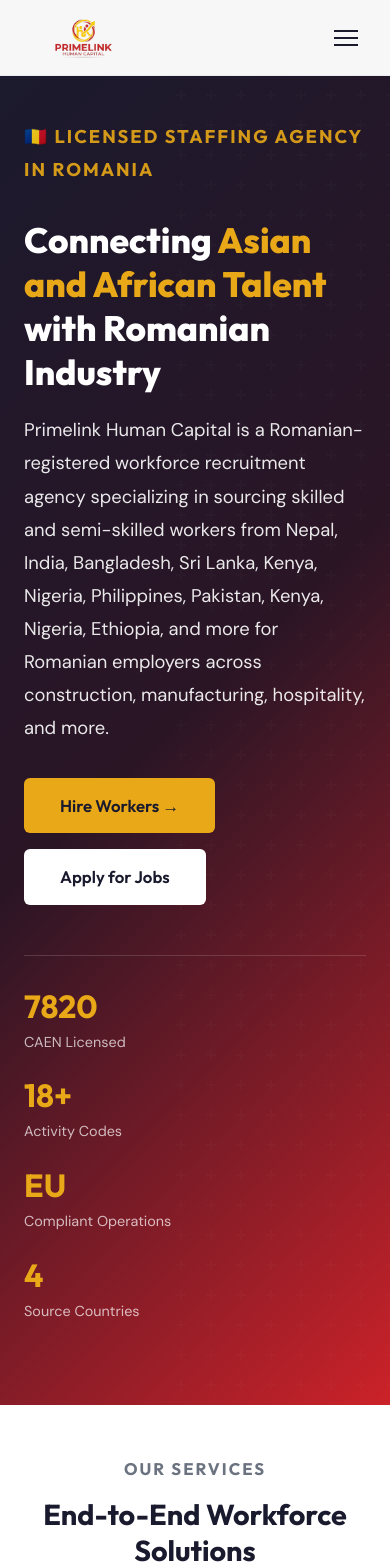
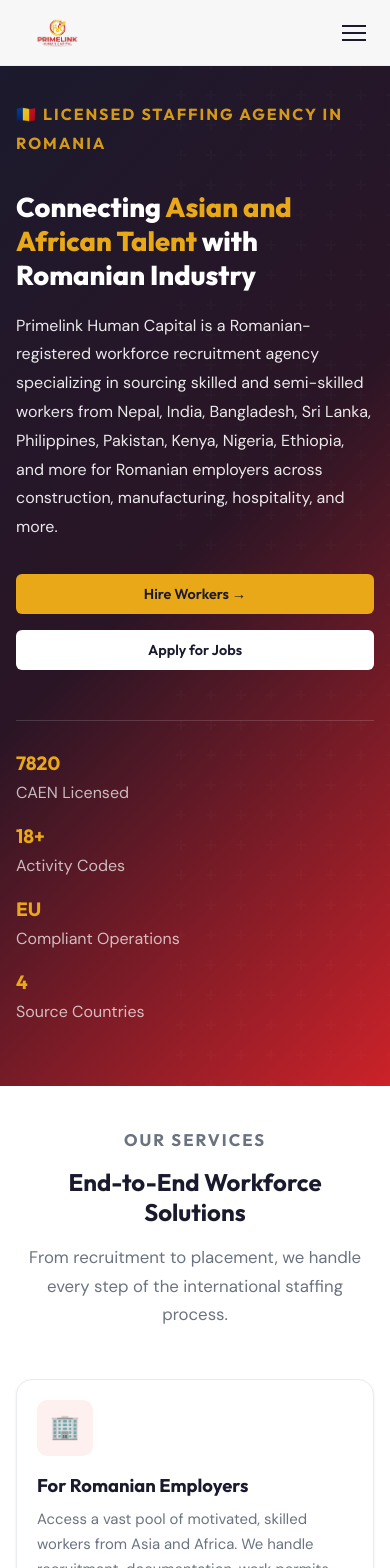
Before and after one commit to BIKASH907/PrimeLink, a Next.js app: page / in a window 390 px wide. Shown: the top 1568 px of the page. Built offline with nearby package versions, Linux system fonts and the light colour scheme.

Commit message:
fix: full width, mobile responsive, remove duplicate countries

```diff
--- a/pages/about.js
+++ b/pages/about.js
@@ -22,7 +22,7 @@
               <p>
                 {COMPANY.legal} was founded with a clear mission: to address Romania's growing labor shortage by
                 connecting the country's employers with the vast, motivated workforce of Asia and Africa — particularly
-                Nepal, India, Bangladesh, Sri Lanka, Kenya, Nigeria, Philippines, Pakistan, Kenya, Nigeria, Ethiopia, and more.
+                Nepal, India, Bangladesh, Sri Lanka, Philippines, Pakistan, Kenya, Nigeria, Ethiopia, and more.
               </p>
               <p>
                 As Romania's economy grows and its domestic workforce shrinks due to emigration and demographic
--- a/pages/faq.js
+++ b/pages/faq.js
@@ -21,7 +21,7 @@
       { q: 'How long is the work contract?', a: 'Contract durations vary — from 3 months (seasonal) to 1-2 years (temporary) to permanent positions. Your specific contract terms are agreed before you travel.' },
       { q: 'Can I bring my family?', a: 'Family reunification is possible under Romanian law after certain conditions are met (typically after 1 year of legal residence). We can advise on the process.' },
       { q: 'What documents do I need?', a: 'A valid passport (18+ months validity), clean criminal record certificate, medical fitness certificate, and relevant work experience documentation. We guide you through the exact requirements.' },
-      { q: 'Which countries do you recruit from?', a: 'We primarily recruit from Nepal, India, Bangladesh, Sri Lanka, Kenya, Nigeria, Philippines, Pakistan, Kenya, Nigeria, Ethiopia, and more. We may expand to other Asian and African countries in the future.' },
+      { q: 'Which countries do you recruit from?', a: 'We primarily recruit from Nepal, India, Bangladesh, Sri Lanka, Philippines, Pakistan, Kenya, Nigeria, Ethiopia, and more. We may expand to other Asian and African countries in the future.' },
     ]},
     { category: 'Legal & Compliance', items: [
       { q: 'Is Primelink Human Capital a legally registered company?', a: 'Yes. PRIMELINK HUMAN CAPITAL S.R.L. is registered with the Romanian Trade Registry under CUI 54386335, registration number J2026021244007, EUID ROONRC.J2026021244007. Our Certificate of Registration is Seria B Nr. 5780913.' },
--- a/pages/for-employers.js
+++ b/pages/for-employers.js
@@ -24,7 +24,7 @@
             <div className="two-col-text">
               <p className="section-label">The Solution</p>
               <h2>We Bring the Workers to You</h2>
-              <p>Primelink Human Capital sources skilled and semi-skilled workers from Nepal, India, Bangladesh, Sri Lanka, Kenya, Nigeria, Philippines, Pakistan, Kenya, Nigeria, Ethiopia, and more — countries with large, young, motivated workforces eager for European employment.</p>
+              <p>Primelink Human Capital sources skilled and semi-skilled workers from Nepal, India, Bangladesh, Sri Lanka, Philippines, Pakistan, Kenya, Nigeria, Ethiopia, and more — countries with large, young, motivated workforces eager for European employment.</p>
               <p>We handle the entire process: sourcing, screening, documentation, work permits, travel, and placement. You simply tell us what you need, and we deliver.</p>
             </div>
           </div>
--- a/pages/for-workers.js
+++ b/pages/for-workers.js
@@ -3,7 +3,7 @@
 
 export default function ForWorkers() {
   return (
-    <Layout title="For Workers" description="Find legitimate jobs in Romania. We help workers from Nepal, India, Bangladesh, Sri Lanka, Kenya, Nigeria, Philippines, Pakistan, Kenya, Nigeria, Ethiopia, and more secure legal employment in Europe.">
+    <Layout title="For Workers" description="Find legitimate jobs in Romania. We help workers from Nepal, India, Bangladesh, Sri Lanka, Philippines, Pakistan, Kenya, Nigeria, Ethiopia, and more secure legal employment in Europe.">
       <section className="page-hero">
         <div className="container">
           <div className="breadcrumb"><Link href="/">Home</Link> / <Link href="/services">Services</Link> / <span>For Workers</span></div>
@@ -18,7 +18,7 @@
             <div className="two-col-text">
               <p className="section-label">Your Opportunity</p>
               <h2>Work in Europe Through a Legal, Trusted Channel</h2>
-              <p>Primelink Human Capital is a Romanian-registered company (CUI: 54386335) that helps workers from Nepal, India, Bangladesh, Sri Lanka, Kenya, Nigeria, Philippines, Pakistan, Kenya, Nigeria, Ethiopia, and more find real, well-paying jobs in Romania.</p>
+              <p>Primelink Human Capital is a Romanian-registered company (CUI: 54386335) that helps workers from Nepal, India, Bangladesh, Sri Lanka, Philippines, Pakistan, Kenya, Nigeria, Ethiopia, and more find real, well-paying jobs in Romania.</p>
               <p>We are NOT an illegal broker. We are a licensed staffing agency operating under Romanian law. Every placement comes with a proper work contract, work permit, and full legal protections under EU labor law.</p>
               <div style={{ background: 'var(--blue-pale)', padding: '20px', borderRadius: 'var(--radius-md)', marginTop: '20px', borderLeft: '4px solid var(--blue)' }}>
                 <strong style={{ color: 'var(--navy)' }}>⚠️ Important:</strong>
--- a/pages/index.js
+++ b/pages/index.js
@@ -15,7 +15,7 @@
             </h1>
             <p>
               Primelink Human Capital is a Romanian-registered workforce recruitment agency specializing in
-              sourcing skilled and semi-skilled workers from Nepal, India, Bangladesh, Sri Lanka, Kenya, Nigeria, Philippines, Pakistan, Kenya, Nigeria, Ethiopia, and more for
+              sourcing skilled and semi-skilled workers from Nepal, India, Bangladesh, Sri Lanka, Philippines, Pakistan, Kenya, Nigeria, Ethiopia, and more for
               Romanian employers across construction, manufacturing, hospitality, and more.
             </p>
             <div className="hero-buttons">
@@ -69,7 +69,7 @@
                 <div className="card-icon">👷</div>
                 <h4 className="card-title">For Workers</h4>
                 <p className="card-text">
-                  Dream of working in Europe? We help workers from Nepal, India, Bangladesh, Sri Lanka, Kenya, Nigeria, Philippines, Pakistan, Kenya, Nigeria, Ethiopia, and more
+                  Dream of working in Europe? We help workers from Nepal, India, Bangladesh, Sri Lanka, Philippines, Pakistan, Kenya, Nigeria, Ethiopia, and more
                   find legitimate, well-paying jobs in Romania with full legal support.
                 </p>
                 <Link href="/for-workers" className="btn btn-outline btn-sm" style={{ marginTop: '16px' }}>Learn More</Link>
@@ -162,7 +162,7 @@
           <div className="grid-3">
             {[
               { num: '01', title: 'Employer Inquiry', desc: 'Romanian company submits their workforce requirements — positions, skills, quantity, timeline.' },
-              { num: '02', title: 'Candidate Sourcing', desc: 'We activate our recruitment network across Nepal, India, Bangladesh, Sri Lanka, Kenya, Nigeria, Philippines, Pakistan, Kenya, Nigeria, Ethiopia, and more.' },
+              { num: '02', title: 'Candidate Sourcing', desc: 'We activate our recruitment network across Nepal, India, Bangladesh, Sri Lanka, Philippines, Pakistan, Kenya, Nigeria, Ethiopia, and more.' },
               { num: '03', title: 'Screening & Selection', desc: 'Candidates undergo skills testing, interviews, medical checks, and background verification.' },
               { num: '04', title: 'Documentation', desc: 'Work permits, visa applications, contracts — all legal paperwork handled by our team.' },
               { num: '05', title: 'Travel & Arrival', desc: 'Workers travel to Romania. We coordinate airport pickup, accommodation, and orientation.' },
--- a/pages/recruitment-process.js
+++ b/pages/recruitment-process.js
@@ -17,7 +17,7 @@
           <div style={{ maxWidth: '850px', margin: '0 auto' }}>
             {[
               { num: '01', title: 'Employer Needs Assessment', time: 'Day 1-3', desc: 'Romanian employer submits their workforce requirements through our inquiry form or direct consultation. We analyze the positions, skills needed, number of workers, timeline, and any specific requirements (accommodation, language, certifications).', details: ['Number and type of positions', 'Required skills and experience', 'Project duration and start date', 'Accommodation and transport provisions', 'Salary range and benefits'] },
-              { num: '02', title: 'Candidate Sourcing', time: 'Week 1-3', desc: 'We activate our recruitment network across Nepal, India, Bangladesh, Sri Lanka, Kenya, Nigeria, Philippines, Pakistan, Kenya, Nigeria, Ethiopia, and more. Our local partners and recruitment agents identify candidates matching the employer\'s exact specifications.', details: ['Local recruitment drives in source countries', 'Database search of pre-registered candidates', 'Partner agency coordination', 'Initial eligibility screening', 'Skills-based shortlisting'] },
+              { num: '02', title: 'Candidate Sourcing', time: 'Week 1-3', desc: 'We activate our recruitment network across Nepal, India, Bangladesh, Sri Lanka, Philippines, Pakistan, Kenya, Nigeria, Ethiopia, and more. Our local partners and recruitment agents identify candidates matching the employer\'s exact specifications.', details: ['Local recruitment drives in source countries', 'Database search of pre-registered candidates', 'Partner agency coordination', 'Initial eligibility screening', 'Skills-based shortlisting'] },
               { num: '03', title: 'Screening & Selection', time: 'Week 2-4', desc: 'Shortlisted candidates undergo rigorous screening including skills testing, video interviews, medical examinations, background checks, and document verification.', details: ['Trade-specific skills testing', 'Video interviews (with employer participation if desired)', 'Medical fitness examination', 'Criminal background check', 'Document authenticity verification', 'Reference checks from previous employers'] },
               { num: '04', title: 'Documentation & Permits', time: 'Week 4-8', desc: 'Once candidates are approved, we process all legal documentation — work permit applications through IGI (Inspectoratul General pentru Imigrări), employment contracts, and visa coordination.', details: ['Work permit (aviz de muncă) application', 'Employment contract preparation', 'Long-stay visa (Type D) coordination', 'Apostille and document legalization', 'Travel document preparation'] },
               { num: '05', title: 'Travel & Arrival', time: 'Week 8-10', desc: 'Workers receive their visas, book flights, and travel to Romania. We coordinate airport pickup, initial accommodation, and comprehensive cultural/workplace orientation.', details: ['Flight booking and travel coordination', 'Airport pickup in Romania', 'Initial accommodation arrangement', 'Cultural and workplace orientation', 'Romanian basics and safety training', 'SIM card, bank account setup assistance'] },
--- a/pages/why-choose-us.js
+++ b/pages/why-choose-us.js
@@ -18,7 +18,7 @@
           <div className="grid-2" style={{ gap: '50px' }}>
             {[
               { icon: '🏛️', title: 'Legally Registered Romanian Company', desc: `We are ${COMPANY.legal}, registered with the Romanian Trade Registry (CUI: ${COMPANY.cui}, Nr. ${COMPANY.regNo}). Every operation is fully compliant with Romanian and EU law.` },
-              { icon: '🌏', title: 'Deep Asian and African Networks', desc: 'Our founder has deep roots in Asia and Africa with established recruitment partnerships across Nepal, India, Bangladesh, Sri Lanka, Kenya, Nigeria, Philippines, Pakistan, Kenya, Nigeria, Ethiopia, and more. We understand both cultures.' },
+              { icon: '🌏', title: 'Deep Asian and African Networks', desc: 'Our founder has deep roots in Asia and Africa with established recruitment partnerships across Nepal, India, Bangladesh, Sri Lanka, Philippines, Pakistan, Kenya, Nigeria, Ethiopia, and more. We understand both cultures.' },
               { icon: '⚖️', title: 'Ethical Recruitment Standards', desc: 'We adhere to ILO Fair Recruitment principles. No exploitative fees, no deception, no forced labor. Workers are informed, consenting, and protected at every stage.' },
               { icon: '📋', title: 'End-to-End Service', desc: 'We don\'t just source candidates — we handle screening, documentation, permits, travel, placement, and ongoing support. One partner for the entire process.' },
               { icon: '🔍', title: 'Rigorous Screening', desc: 'Every candidate undergoes skills testing, video interviews, medical examinations, background checks, and reference verification before presentation to employers.' },
--- a/styles/globals.css
+++ b/styles/globals.css
@@ -1023,3 +1023,60 @@
 .footer-bottom { color: #6B7280; }
 .footer-bottom a { color: #8892A0 !important; }
 .footer-legal { background: #F5F6F8 !important; color: #8892A0 !important; opacity: 1 !important; }
+
+/* ======== FULL WIDTH + MOBILE FIX ======== */
+html, body { margin: 0; padding: 0; width: 100%; overflow-x: hidden; }
+.hero, .page-hero, .section, .section-dark, .section-gray, .section-blue { margin-left: 0; margin-right: 0; width: 100%; }
+.container { padding: 0 20px; }
+.container-wide { padding: 0 20px; }
+
+@media (max-width: 768px) {
+  h1 { font-size: 1.8rem !important; }
+  h2 { font-size: 1.5rem !important; }
+  h3 { font-size: 1.2rem !important; }
+  .hero { padding: 100px 0 60px !important; min-height: auto !important; }
+  .hero h1 { font-size: 2rem !important; }
+  .hero p { font-size: 1rem !important; }
+  .hero-buttons { flex-direction: column; }
+  .hero-buttons .btn { width: 100%; text-align: center; }
+  .hero-stats { flex-direction: column; gap: 16px; }
+  .page-hero { padding: 100px 0 50px !important; }
+  .section { padding: 40px 0 !important; }
+  .grid-2, .grid-3, .grid-4 { grid-template-columns: 1fr !important; gap: 16px !important; }
+  .two-col { grid-template-columns: 1fr !important; gap: 24px !important; }
+  .form-row { grid-template-columns: 1fr !important; }
+  .nav { display: none !important; }
+  .mobile-toggle { display: block !important; }
+  .header-actions .btn { display: none !important; }
+  .header-inner { padding: 0 16px; height: 65px; }
+  .logo img { height: 45px !important; }
+  .cta-banner { padding: 30px 20px !important; }
+  .cta-banner h2 { font-size: 1.4rem !important; }
+  .cta-buttons { flex-direction: column; }
+  .cta-buttons .btn { width: 100%; text-align: center; }
+  .stats-bar { grid-template-columns: 1fr 1fr !important; gap: 16px !important; }
+  .stat-item h3 { font-size: 1.8rem !important; }
+  .card-body { padding: 20px !important; }
+  .process-step { flex-direction: column; gap: 16px; padding: 20px; }
+  .footer-grid { grid-template-columns: 1fr !important; gap: 24px !important; }
+  .footer-bottom { flex-direction: column; text-align: center; gap: 12px; }
+  .footer-legal { font-size: 0.7rem !important; padding: 16px 0 !important; }
+  .mobile-menu { padding: 16px; }
+  .mobile-menu a { padding: 12px 16px; font-size: 1rem; }
+  .btn-lg { padding: 14px 28px !important; font-size: 1rem !important; }
+  .data-table { font-size: 0.8rem; }
+  .data-table th, .data-table td { padding: 10px 12px; }
+  .job-card { padding: 20px; }
+  .faq-question { padding: 16px 20px; font-size: 0.95rem; }
+  .faq-answer { padding: 0 20px 16px; }
+  .testimonial-card { padding: 24px; }
+  .two-col-image { display: none; }
+}
+
+@media (max-width: 480px) {
+  .container { padding: 0 16px; }
+  h1 { font-size: 1.5rem !important; }
+  .hero h1 { font-size: 1.7rem !important; }
+  .stats-bar { grid-template-columns: 1fr 1fr !important; }
+  .btn { padding: 10px 20px !important; font-size: 0.9rem !important; }
+}
```
